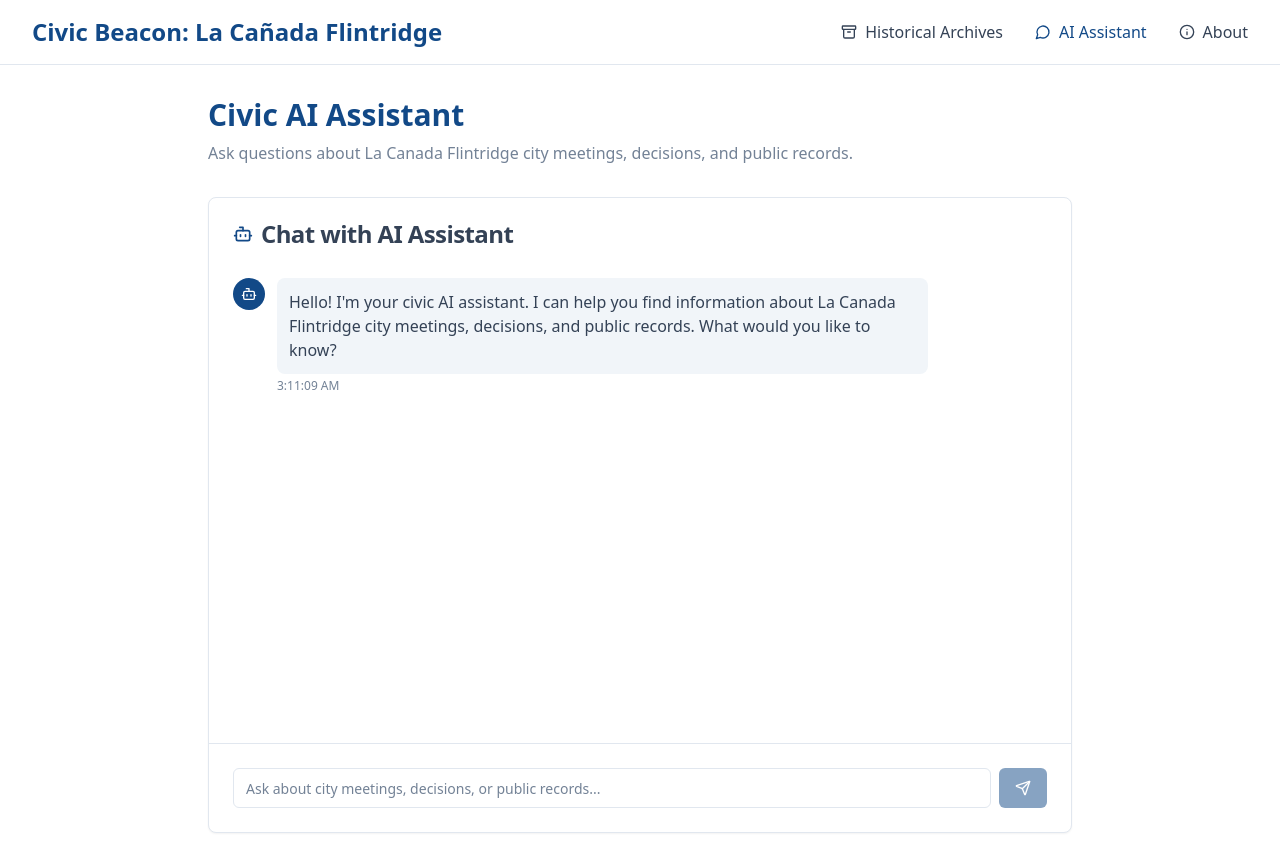
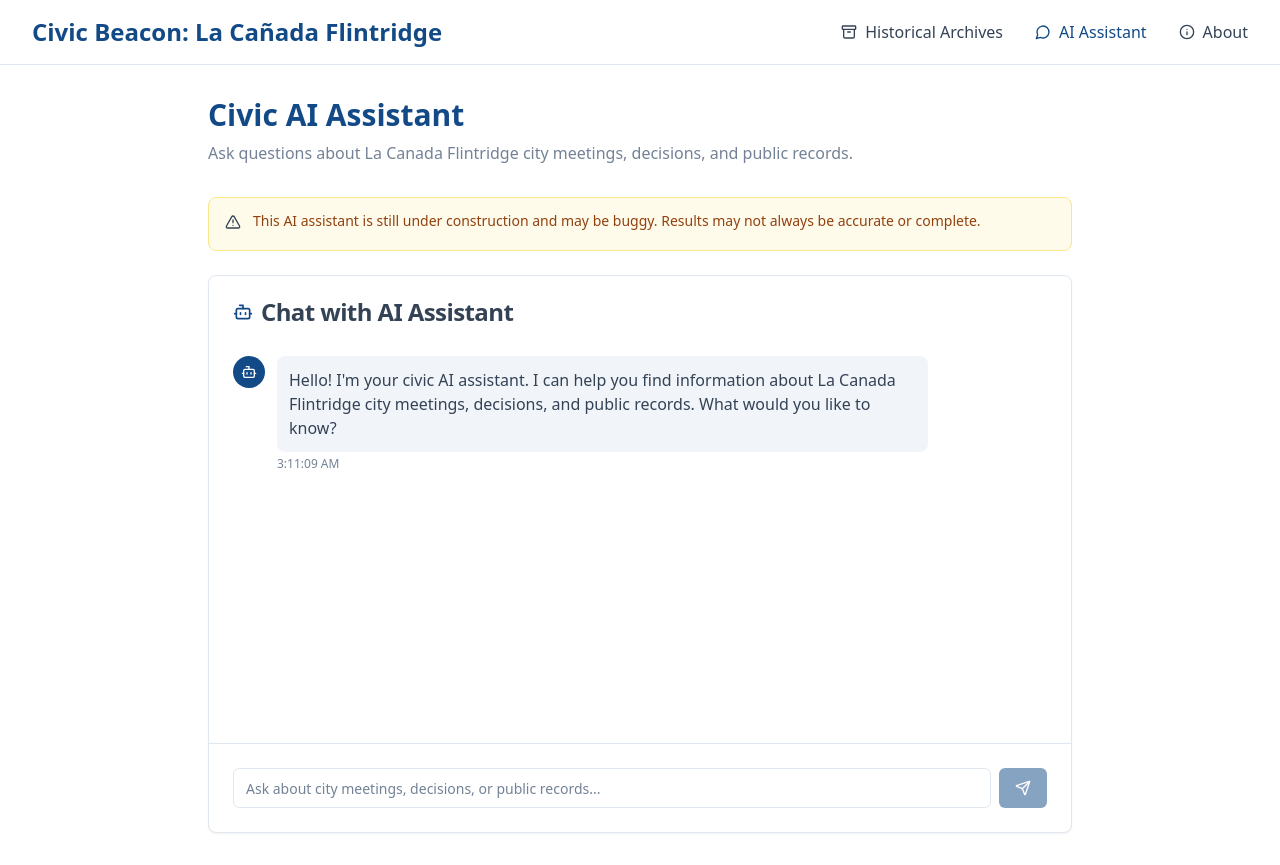
Before and after one commit to jphan14/civic-beacon-insights, a React (Vite) app: page /chat in a window 1280 px wide. Built offline with nearby package versions, Linux system fonts and the light colour scheme.

Commit message:
Add warning banner to chat page
Add a warning banner to the AI Assistant page (/chat) indicating that the feature is under construction and may contain bugs.

```diff
--- a/src/pages/Chat.tsx
+++ b/src/pages/Chat.tsx
@@ -3,7 +3,8 @@ import { Button } from "@/components/ui/button";
 import { Input } from "@/components/ui/input";
 import { Card, CardContent, CardHeader, CardTitle } from "@/components/ui/card";
 import { ScrollArea } from "@/components/ui/scroll-area";
-import { Send, Bot, User, Loader2, ExternalLink } from "lucide-react";
+import { Alert, AlertDescription } from "@/components/ui/alert";
+import { Send, Bot, User, Loader2, ExternalLink, AlertTriangle } from "lucide-react";
 import { useToast } from "@/hooks/use-toast";
 import { supabase } from "@/integrations/supabase/client";
 import Navigation from "@/components/Navigation";
@@ -117,6 +118,13 @@ const Chat = () => {
           </p>
         </div>
 
+        <Alert className="mb-6 border-amber-200 bg-amber-50 dark:border-amber-800 dark:bg-amber-950">
+          <AlertTriangle className="h-4 w-4 text-amber-600 dark:text-amber-400" />
+          <AlertDescription className="text-amber-800 dark:text-amber-200">
+            This AI assistant is still under construction and may be buggy. Results may not always be accurate or complete.
+          </AlertDescription>
+        </Alert>
+
         <Card className="flex-1 flex flex-col min-h-0">
           <CardHeader className="pb-4">
             <CardTitle className="flex items-center gap-2">
```
